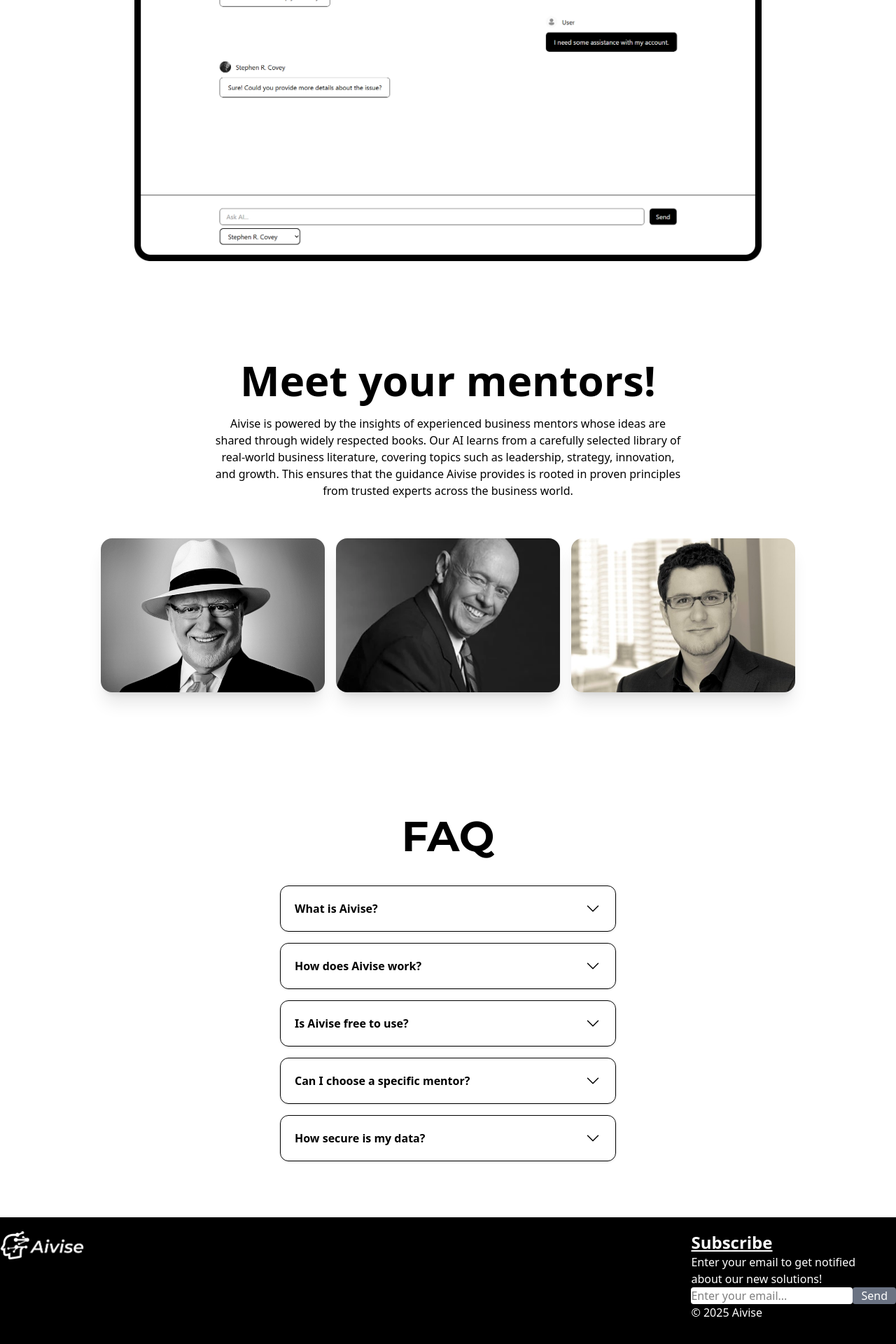
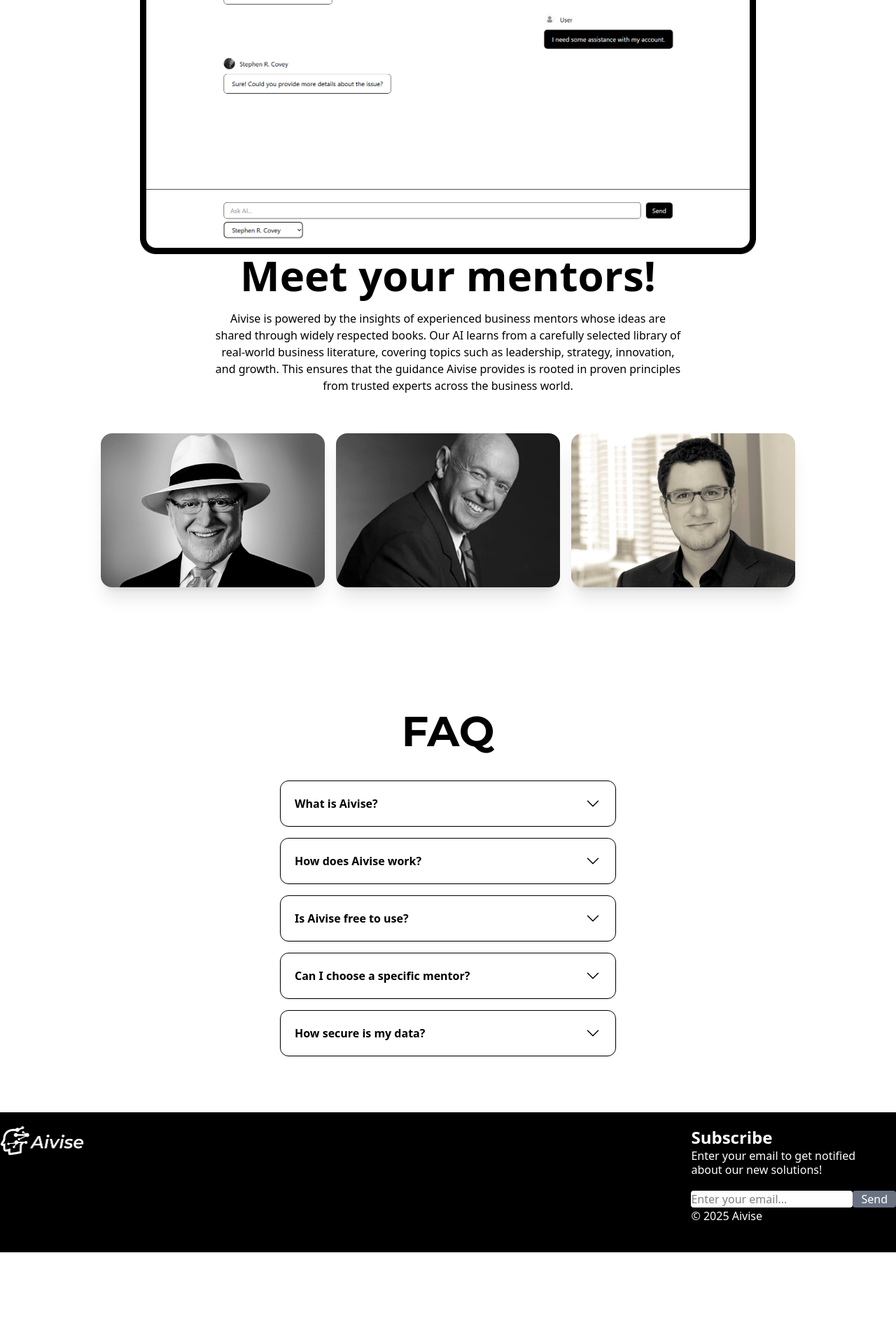
Before and after one commit to JustKalvin/Neuronesia, a React (Vite) app: page / in a window 1280 px wide. Shown: the part 796-2716 px from the top of the page at 70% size. After the commit the page ends 2585 px from the top, so only its background shows below. Built offline with nearby package versions, Linux system fonts and the light colour scheme.

Commit message:
Footer-landing-fix

```diff
--- a/src/components/Footer.jsx
+++ b/src/components/Footer.jsx
@@ -5,10 +5,10 @@ const Footer = () => {
     <footer className="pt-5 h-50 bg-black text-white py-4">
       <div className="relative container mx-auto">
         <div className="absolute inset-y-0 right-0">
-            <h4 className="text-2xl underline font-bold">Subscribe</h4>
-            <p className="max-w-60">Enter your email to get notified about our new solutions!</p>
-            <input type="text" className="bg-white text-black rounded" placeholder="Enter your email..."/>
-            <button className="px-3 bg-gray-500 rounded">Send</button>
+            <h4 className="text-2xl font-bold">Subscribe</h4>
+            <p className="max-w-60 text-base/5">Enter your email to get notified about our new solutions!</p>
+            <input type="text" className="mt-5 bg-white text-black rounded" placeholder="Enter your email..."/>
+            <button type="button" className="px-3 bg-gray-500 rounded">Send</button>
             <p>&copy; {new Date().getFullYear()} Aivise</p>
         </div>
         <div className="absolute inset-y-0 left-0">
--- a/src/components/Landing.jsx
+++ b/src/components/Landing.jsx
@@ -47,7 +47,7 @@ const Landing = () => {
       <Navbar />
       <hr />
       <div className="flex flex-col items-center justify-center mt-25 md:mt-40">
-        <div className="h-[50vh] items-center flex flex-col mb-20 md:mb-0">
+        <div className="h-[50vh] items-center flex flex-col mb-32 md:mb-0">
           <h1 className="text-6xl font-bold mb-4 text-center font-Montserrat">Meet Aivise!</h1>
           <h3 className="text-3xl font-bold mb-4 text-center font-Montserrat">Your Intelligent Business Mentor</h3>
           <p className="text-md mb-6 text-center max-w-2xl font-Poppins">
@@ -72,7 +72,7 @@ const Landing = () => {
           </div>
         </div>
           <div>
-            <img src={screenshot} alt="" className="max-w-4xl mb-35"/>
+            <img src={screenshot} alt="" className="px-[50px] md:px-[200px] mt-0"/>
           </div>
 
 
```
